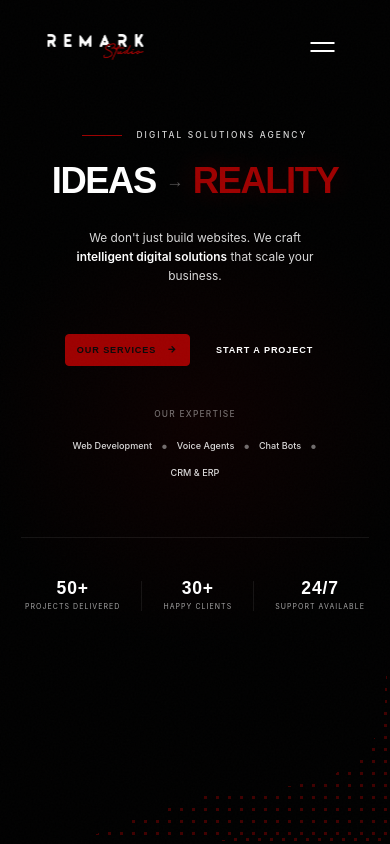
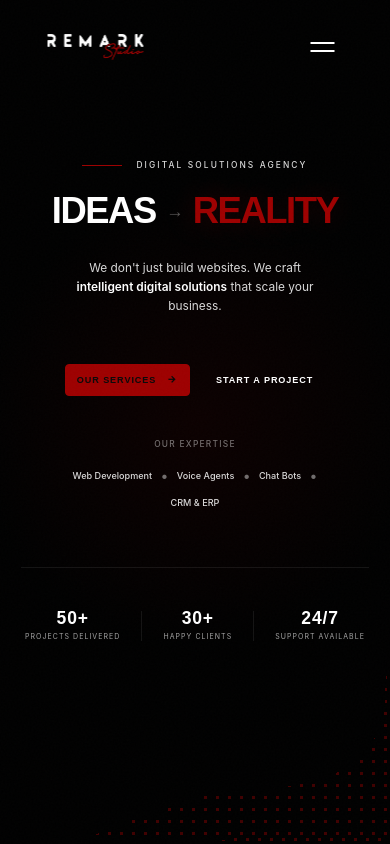
Before and after one commit to AdamChoudary/Remark, a React (Vite) app: page / in a window 390 px wide. Shown: the top 844 px of the page. Built offline with nearby package versions, Linux system fonts and the light colour scheme; a web font is replaced by a local one.

Commit message:
style: increase top padding of hero section for mobile viewports

```diff
--- a/src/components/Hero/Hero.css
+++ b/src/components/Hero/Hero.css
@@ -313,7 +313,7 @@
 /* Large Phones (576px - 767px) */
 @media (max-width: 767px) {
     .hero {
-        padding: 140px 0 60px;
+        padding: 180px 0 60px;
         min-height: 100dvh;
         display: flex;
         flex-direction: column;
@@ -453,7 +453,7 @@
 /* Small Phones (up to 575px) */
 @media (max-width: 575px) {
     .hero {
-        padding: 120px 0 40px;
+        padding: 150px 0 40px;
     }
 
     .hero-title {
```
